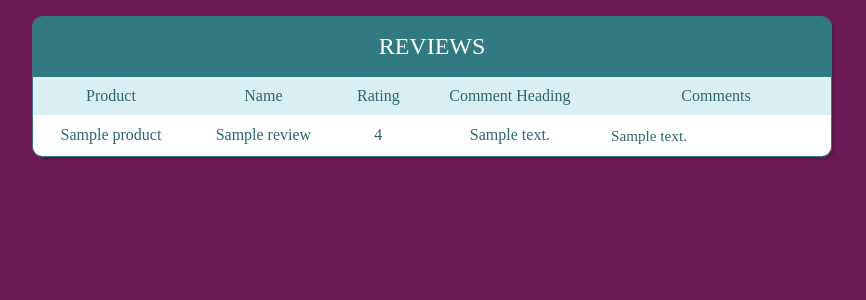
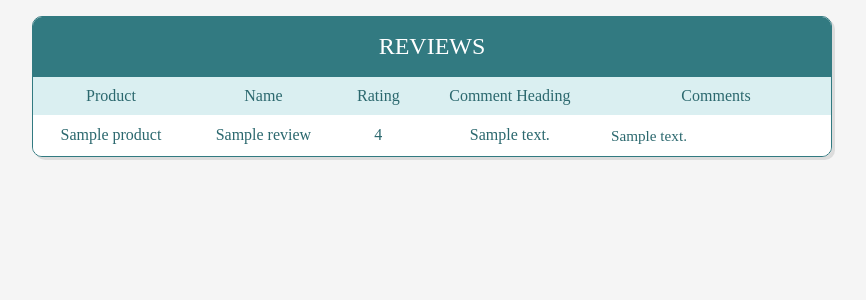
Before and after one commit to a-j-learn/flipkart-review-scraper, a Flask app: template templates/results.html in a window 1280 px wide. Shown: the top 300 px of the page, without its empty margins (208-1074 px from the left). Run offline with Flask 2, Linux system fonts and the light colour scheme; the template is opened without the code that fills it: most values are stand-ins (such as "Sample title", 1, 10 or a date in 2020); some libraries are stand-ins or nearby versions.

Commit message:
updated background

```diff
--- a/static/css/style.css
+++ b/static/css/style.css
@@ -1,5 +1,5 @@
 body {
-  background-color: #6B1952;
+  background-color: #F5F5F5;
 }
 body * {
   box-sizing: border-box;
```
